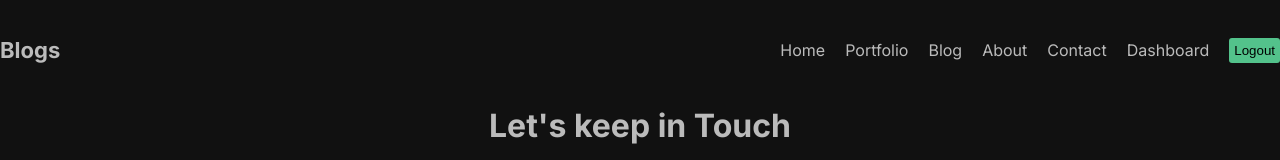
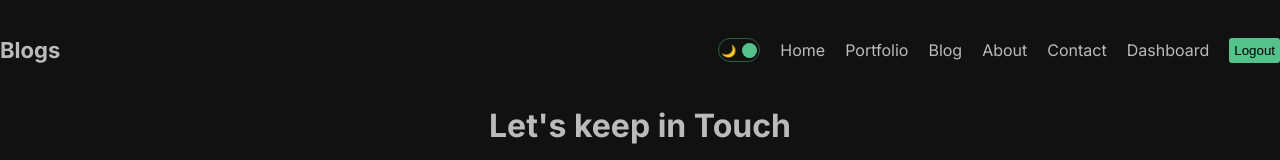
Before and after one commit to Nabeel-Chhipa/Next.js-fullstack-blog-app, a Next.js app: page /contact in a window 1280 px wide. Shown: the top 160 px of the page. Built offline with nearby package versions, Linux system fonts and the light colour scheme.

Commit message:
toggle dark/light theme

```diff
--- /dev/null
+++ b/components/DarkModeToggle/DarkModeToggle.jsx
@@ -0,0 +1,22 @@
+"use client";
+
+import { ThemeContext } from "@/app/context/ThemeContext";
+import React, { useContext } from "react";
+import style from "./DarkModeToggle.module.css";
+
+const DarkModeToggle = () => {
+  const { toggle, mode } = useContext(ThemeContext);
+
+  return (
+    <div className={style.container} onClick={toggle}>
+      <div className={style.icon}>🌙</div>
+      <div className={style.icon}>🔆</div>
+      <div
+        className={style.ball}
+        style={mode === "light" ? { left: "2px" } : { right: "2px" }}
+      />
+    </div>
+  );
+};
+
+export default DarkModeToggle;
--- /dev/null
+++ b/components/DarkModeToggle/DarkModeToggle.module.css
@@ -0,0 +1,22 @@
+.container {
+    width: 42px;
+    height: 24px;
+    border: 1.5px solid #53c28b70;
+    border-radius: 30px;
+    display: flex;
+    justify-content: space-between;
+    align-items: center;
+    padding: 2px;
+    position: relative;
+    cursor: pointer;
+}
+.icon {
+    font-size: 12px;
+}
+.ball {
+    width: 15px;
+    height: 15px;
+    background-color: #53c28b;
+    border-radius: 50%;
+    position: absolute;
+}
--- a/components/navbar/Navbar.jsx
+++ b/components/navbar/Navbar.jsx
@@ -1,6 +1,7 @@
 'use client'
 import Link from "next/link";
 import React from "react";
+import DarkModeToggle from "../DarkModeToggle/DarkModeToggle";
 import style from './navbar.module.css'
 
 const Navbar = () => {
@@ -41,6 +42,7 @@
     <div className={style.container}>
       <Link href="/" className={style.logo}>Blogs</Link>
       <div className={style.links}>
+        <DarkModeToggle />
         {links.map((item) => (
           <Link key={item.id} href={item.url} className={style.link}>
             {item.title}
--- /dev/null
+++ b/src/app/context/ThemeContext.js
@@ -0,0 +1,19 @@
+"use client";
+
+import { createContext, useState } from "react";
+
+export const ThemeContext = createContext();
+
+export const ThemeProvider = ({ children }) => {
+  const [mode, setMode] = useState("dark");
+
+  const toggle = () => {
+    setMode((prev) => (prev === "dark" ? "light" : "dark"));
+  };
+
+  return (
+    <ThemeContext.Provider value={{ toggle, mode }}>
+      <div className={`theme ${mode}`}>{children}</div>
+    </ThemeContext.Provider>
+  );
+};
--- a/src/app/globals.css
+++ b/src/app/globals.css
@@ -8,13 +8,25 @@
 body {
   max-width: 100vw;
   overflow-x: hidden;
-  background-color: #111;
-  color: #bbb;
 }
 
 a{
   text-decoration: none;
   color: inherit;
+}
+
+.theme {
+  transition: 1s all ease;
+}
+
+.light {
+  background-color: #fff;
+  color: #111;
+}
+
+.dark {
+  background-color: #111;
+  color: #bbb;
 }
 
 .container {
--- a/src/app/layout.js
+++ b/src/app/layout.js
@@ -1,25 +1,28 @@
-import './globals.css'
-import { Inter } from 'next/font/google'
-import Navbar from '../../components/navbar/Navbar'
-import Footer from '../../components/footer/Footer'
+import "./globals.css";
+import { Inter } from "next/font/google";
+import Navbar from "../../components/navbar/Navbar";
+import Footer from "../../components/footer/Footer";
+import { ThemeProvider } from "./context/ThemeContext";
 
-const inter = Inter({ subsets: ['latin'] })
+const inter = Inter({ subsets: ["latin"] });
 
 export const metadata = {
-  title: 'Create Next App',
-  description: 'Generated by create next app',
-}
+  title: "Create Next App",
+  description: "Generated by create next app",
+};
 
 export default function RootLayout({ children }) {
   return (
     <html lang="en">
       <body className={inter.className}>
-        <div className='container'>
-          <Navbar />
-          {children}
-          <Footer />
-        </div>
+        <ThemeProvider>
+          <div className="container">
+            <Navbar />
+            {children}
+            <Footer />
+          </div>
+        </ThemeProvider>
       </body>
     </html>
-  )
+  );
 }
```
